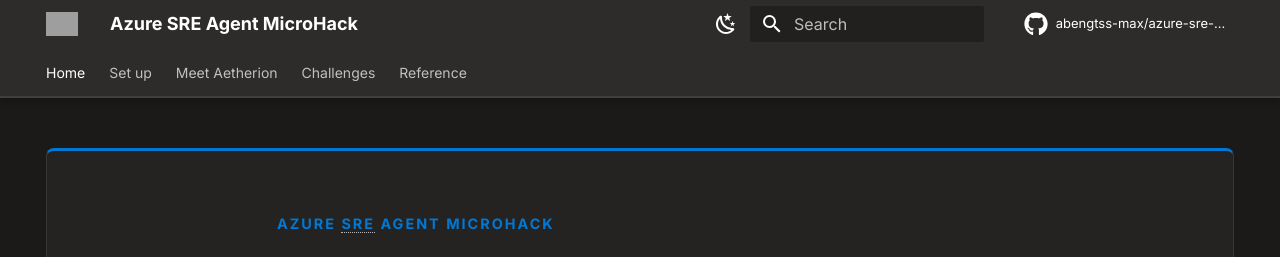
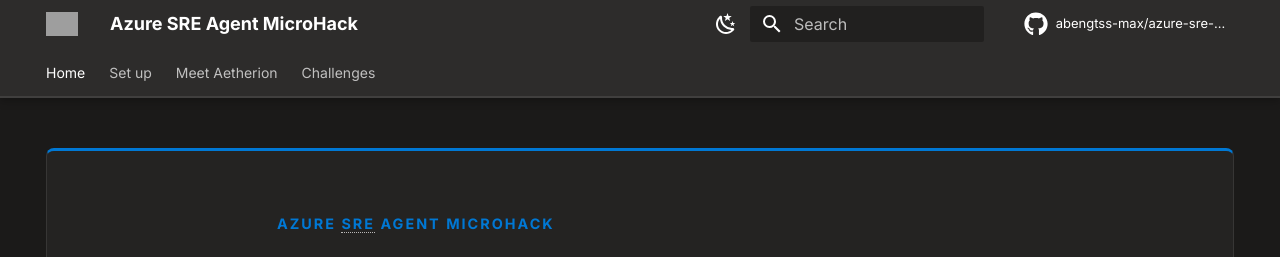
Before and after one commit to abengtss-max/azure-sre-agent-microhack, an MkDocs documentation site: the page built from docs/index.md, in a window 1280 px wide. Shown: the top 257 px of the page. Built offline with MkDocs 1.6.1 and Material for MkDocs 9.7.7, drawn with Linux system fonts in a browser that asks for light colours; comment, search, counter and statistics services are not loaded; grey boxes are pictures that could not be loaded.

Commit message:
publish: sync lab from master (2026-08-23 18:17)

```diff
--- a/docs/stylesheets/extra.css
+++ b/docs/stylesheets/extra.css
@@ -640,3 +640,10 @@
 .md-typeset .cast-cards > ul > li hr {
   margin: 0.5rem 0 0.6rem;
 }
+
+/* Reference is support material, not part of the walkthrough: keep the header to
+   the four steps of the journey. The pages stay in the sidebar and in-page links,
+   and consent.js still reaches reference/privacy/. */
+.md-tabs__item:has(> .md-tabs__link[href*="reference/"]) {
+  display: none;
+}
```
